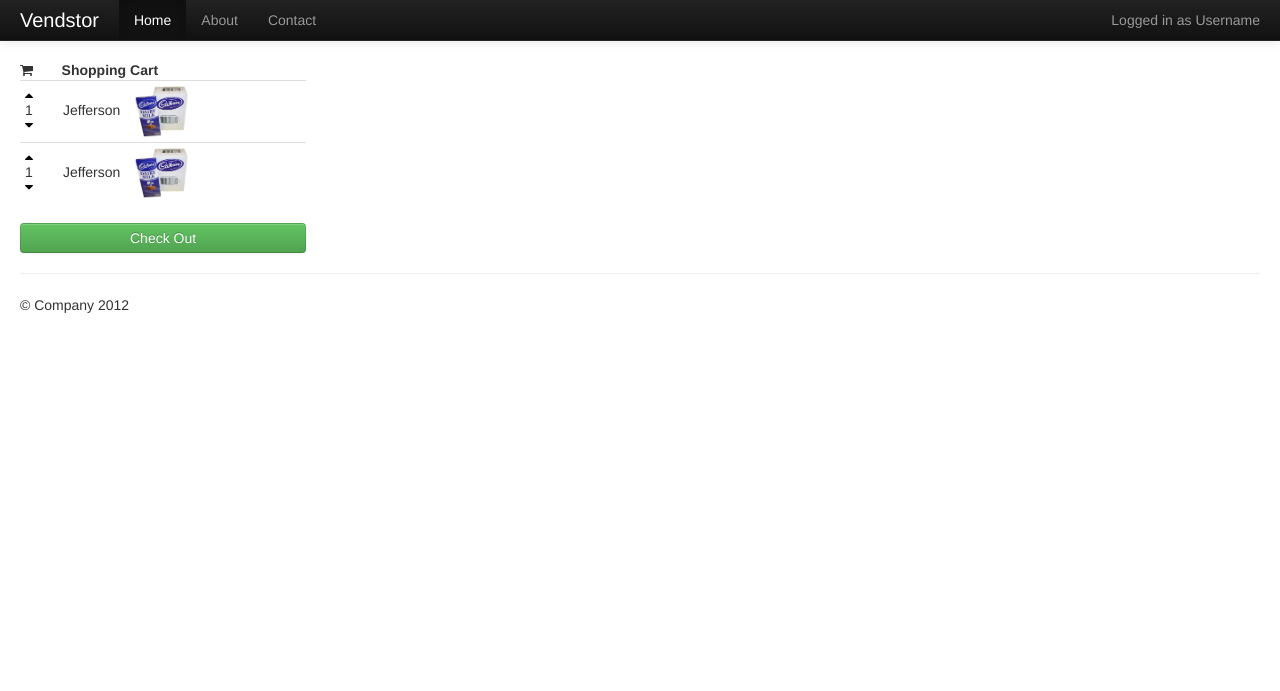
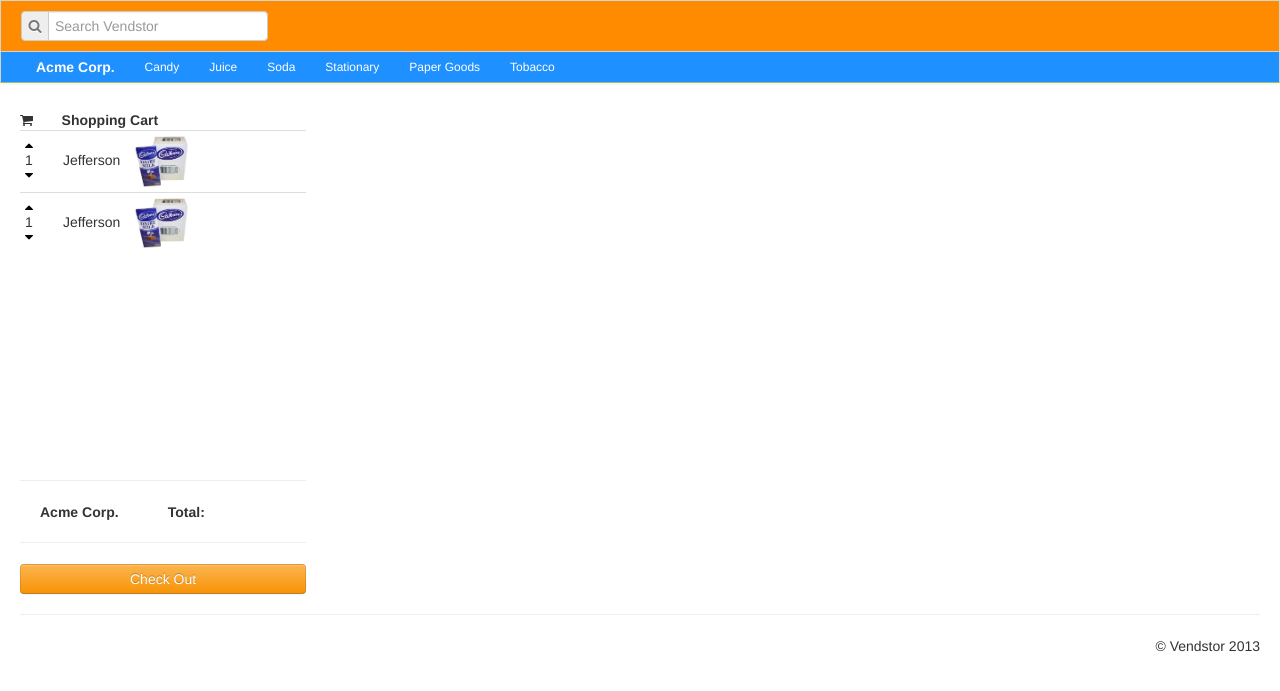
Before and after one commit to pnpatel89/vendstor-dev, a Django app: a page that uses templates/insta2.html in a window 1280 px wide. Shown: the top 691 px of the page. Run offline with Django 3.2, Linux system fonts and the light colour scheme; data that the repository does not hold is empty; some libraries are stand-ins or nearby versions.

Commit message:
newest update

```diff
--- a/myapp/views.py
+++ b/myapp/views.py
@@ -83,6 +83,12 @@
 	output = template.render(variables)
 	return HttpResponse(output)
 
+def dummy(request):
+	template = get_template('scroll.html')
+	variables = Context({'user': request.user})
+	output = template.render(variables)
+	return HttpResponse(output)
+
 def vend_view(request):
 	uprof = UserProfile.objects.get(user=request.user)
 	catalog = uprof.catalog.all()
--- a/mysite/urls.py
+++ b/mysite/urls.py
@@ -31,5 +31,5 @@
 	(r'^remove_cart/$',remove_from_cart),
 	(r'^sign_up/$',sign_up),
 	(r'^instacart/$',instacart),
-
+	(r'^dummy/$',dummy),
 )
--- a/templates/insta2.html
+++ b/templates/insta2.html
@@ -91,6 +91,86 @@
 	width:70%;
 	box-shadow: 5px 5px 2.5px #888888;
 }
+
+/*Test of instacart setup */
+
+.navbar .navbar-inner {
+background: #FF8C00;
+border-top-left-radius: 0;
+border-top-right-radius: 0;
+border-bottom-right-radius: 0;
+border-bottom-left-radius: 0;
+}
+.navbar.primary-navbar {
+	height: 52px;
+	background-color: #FF8C00;
+}
+
+.navbar.secondary-navbar {
+top: 52px;
+z-index: 1010;
+}
+
+.navbar {
+position: fixed;
+top: 0;
+right: 0;
+left: 0;
+margin-bottom: 0;
+z-index: 1020;
+}
+
+.navbar.primary-navbar .navbar-inner {
+min-height: 50px;
+-moz-box-shadow: none;
+-webkit-box-shadow: none;
+box-shadow: none;
+}
+
+.navbar.secondary-navbar .navbar-inner {
+background-color: #1E90FF;
+border-top: 0;
+min-height: 30px;
+border-bottom-color: #9bbe7f;
+}
+
+section {
+padding-top: 30px;
+}
+
+.navbar .nav {
+position: relative;
+left: 0;
+display: block;
+float: left;
+margin: 0 10px 0 0;
+}
+
+.scrollable {
+    height: 25em !important;
+    overflow: scroll;
+}
+.navbar .nav>li {
+float: left;
+}
+
+li {
+line-height: 20px;
+}
+.navbar.secondary-navbar .nav>li>a {
+padding: 5px 15px 5px;
+text-shadow: none;
+color: #FFFFFF;
+}
+.navbar.primary-navbar .navbar-inner .navbar-search {
+margin-top: 10px;
+}
+.navbar-search {
+position: relative;
+float: left;
+margin-top: 5px;
+margin-bottom: 0;
+}
 </style>
      <link href="/site_media/bootstrap/css/bootstrap-responsive.css" rel="stylesheet">
      <link href="twitter-bootstrap-v2/docs/assets/css/example-fluid-layout.css" rel="stylesheet">
@@ -103,7 +183,34 @@
   </head>
 
 <body>
-
+	<div class="navbar primary-navbar">
+		<div class="navbar-inner">
+		<div class="navbar-search">
+		<div class="input-prepend">
+		<span class="add-on">
+		<i class="icon-search"></i>
+		</span>
+		<input type="text" placeholder="Search Vendstor">
+		</div>
+		</div>
+		</div>
+	</div>
+	<div class="navbar secondary-navbar">
+		<div class="navbar-inner">
+		<ul class="nav" style="margin-right:0;">
+		<li><a><b>Acme Corp.</b></a></li>
+		</ul>
+		<ul class="nav" style="font-size: 12px">
+		<li><a>Candy</a></li>
+		<li><a>Juice</a></li>
+		<li><a>Soda</a></li>
+		<li><a>Stationary</a></li>
+		<li><a>Paper Goods</a></li>
+		<li><a>Tobacco</a></li>
+		</ul>
+		</div>
+	</div>
+<!--
     <div class="navbar navbar-inverse navbar-fixed-top">
       <div class="navbar-inner">
        <div class="container-fluid" >
@@ -126,10 +233,11 @@
         </div>
       </div>
     </div>
-
+-->  <section>
     <div class="container-fluid">
       <div class="row-fluid">
         <div class="span3">
+        <div class="row-fluid scrollable">
         <table class="table table-condensed">
         <thead>
         <i class="icon-shopping-cart" style="padding-right:10%"></i><b>Shopping Cart</b>
@@ -150,12 +258,26 @@
         </tr>
         </tbody>
         </table>
-        <button class="btn btn-success" style="width:100%;">Check Out</button>
+        </div>
+        <div class="row-fluid">
+        <hr/>
+        <div class="container-fluid">
+        <span><b>Acme Corp.</b></span><span style="padding-left:20%"><b>Total:<span id="total"></span></b></span>
+        </div>
+        <hr />
+        <div class="row-fluid">
+        <button class="btn btn-warning" style="width:100%;">Check Out</button>
+        </div>
+        </div>
         </div><!--/span-->
         <div class="span9">
         <div class="container-fluid">
+        <!---
         <div class="row-fluid">
+        <span style="font-size:1.3em;padding-bottom:2em"><b>Candy</b></span>
+        <hr>
         </div>
+        -->
         {% for set in list %}
         <div class="row-fluid">
 		 <ul class="thumbnails">
@@ -182,10 +304,11 @@
 
       <hr>
 		<footer>
-        <p>&copy; Company 2012</p>
+        <p class="pull-right">&copy; Vendstor 2013</p>
       </footer>
 
     </div><!--/.fluid-container-->
+    </section>
     {% block content %}{% endblock %}
     <!-- End custome jquery functions -->
     <!-- Le javascript
@@ -238,7 +361,7 @@
     $('.add').live('click', function () {
         row = '<tr><td><span class=" counter"><button class="btn btn-link up" style="text-decoration: none;color:black"><i class="icon-caret-up upcar"></i></button><span class="count" id="' + $(this).attr("id") + '1' + '">1</span><button class="btn btn-link down" style="text-decoration: none;color:black"><i class="icon-caret-down downcar"></i></button></span><span class="item"><b>' + $(this).attr("id") + '</b><img src="/site_media/pics/' + $(this).attr("id") + '.png" alt="" width="20%" height="20%" style="padding-left:1em"><button class="btn btn-link remove" style="text-decoration: none;color:red"><i class="icon-remove-sign"></i></button></span></td></tr>';
         $('table.table').append(row);
-        $(this).replaceWith('<span id="qty" style="background-color:silver"><button class="btn btn-small caret-up" id="up"><i class="icon-caret-up"></i></button><span style="padding-left:8px;padding-right:8px;background-color:silver;font-size:18px" id="' + $(this).attr("id") + '">1</span><button class="btn btn-small caret-down" id="down"><i class="icon-caret-down"></i></button></span>');
+        $(this).replaceWith('<span id="qty" style="background-color:DarkGray;padding-top:9%;padding-bottom:4%;"><button class="btn btn-link caret-up" style="text-decoration: none;color:black" id="up"><i class="icon-caret-up"></i></button><span style="padding-left:8px;padding-right:8px;padding-top:3px;padding-bottom:5px;background-color:Gainsboro;font-size:16px" id="'+$(this).attr("id")+'">1</span><button class="btn btn-link caret-down" style="text-decoration: none;color:black" id="down"><i class="icon-caret-down"></i></button></span>');
         $(".caret-down").unbind();
         $(".caret-up").unbind();
         $(".caret-down").click(function () {
```
Also changed, not shown: templates/scroll.html (added, +147 -0 lines), 2 other files.
